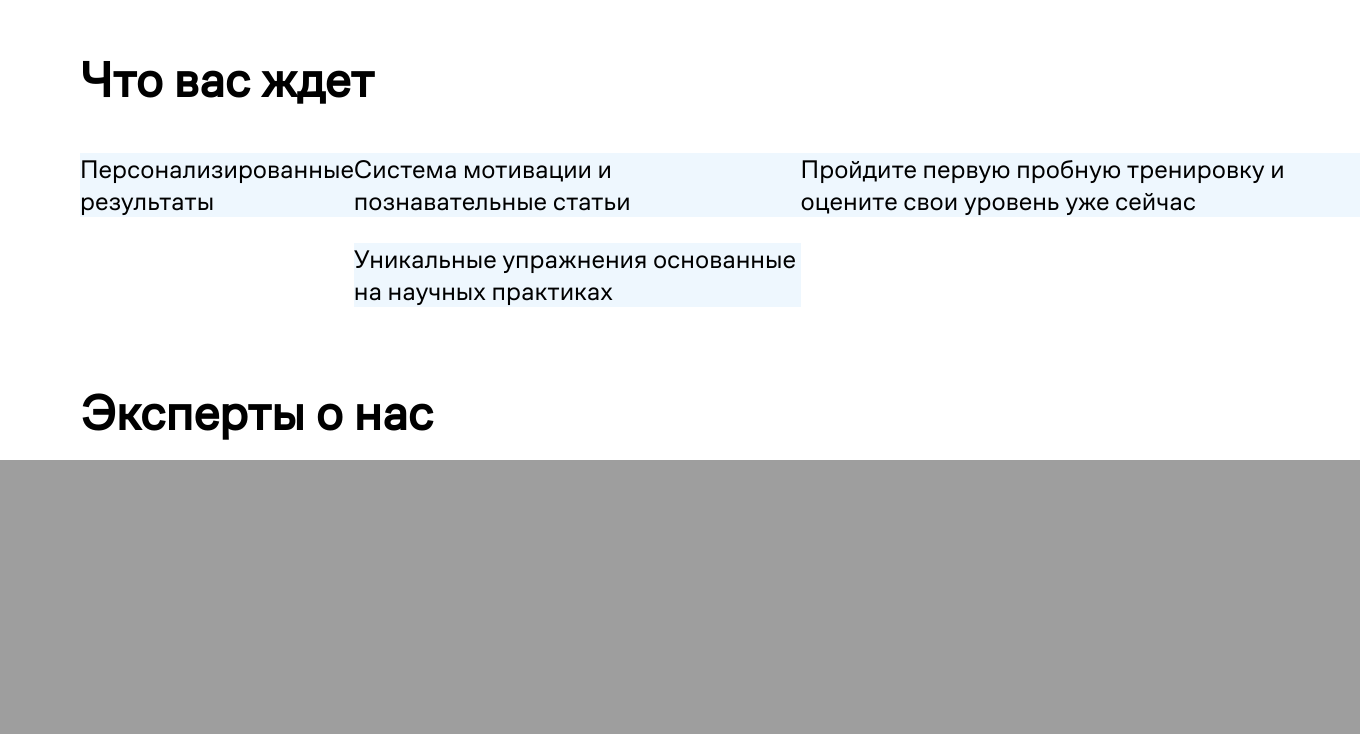
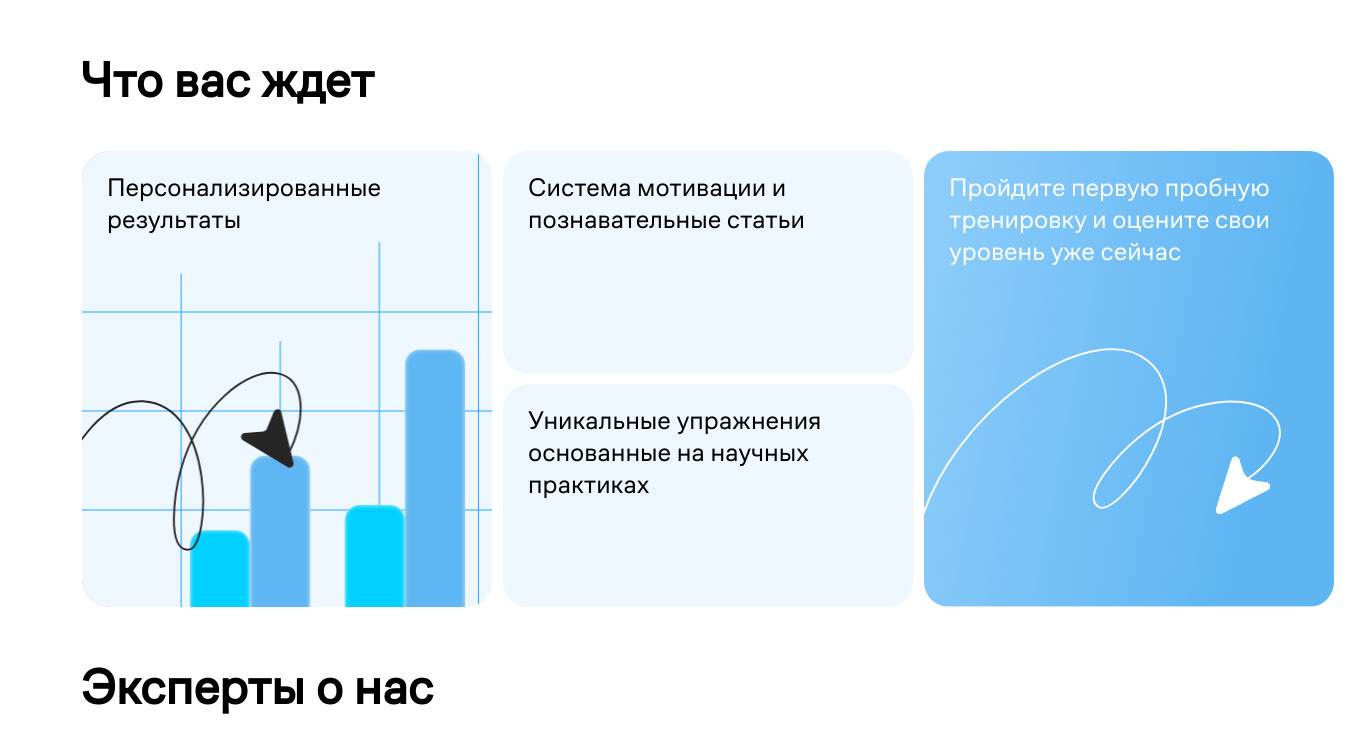
Before and after one commit to t0sssik/memory-project, a Django app: page / in a window 1360 px wide. Shown: the part 791-1525 px from the top of the page. Before the commit the page ends 1251 px from the top, so only its background shows below. Run offline with Django 5.2, Linux system fonts and the light colour scheme; some web fonts are replaced.

Commit message:
Expectations block added

```diff
--- a/Main/static/styles/home.css
+++ b/Main/static/styles/home.css
@@ -121,18 +121,54 @@ nav h2{
 
 .info p{
     font-size: 26px;
-    background: var(--background-block);
+    margin: 0;
+    padding: 20px 0 0 20px;
+
 }
 
 .info{
     display: flex;
     flex-direction: column;
+    padding: 0 104px 0 0;
+    user-select: none;
 }
 
 .blocks{
     display: flex;
-    margin: 0 0 0 10vh;
+    margin: 3vh 0 0 10vh;
+}
+
+.blocks div{
+    margin-left: 2px;
+    margin-right: 2px;
+    padding: 0 5px 0 5px;
+}
+
+.small-block{
+    background: var(--background-block);
+    min-height: 223px;
+    min-width: 400px;
+    border-radius: 25px;
+}
+
+.small-block:first-child{
+    margin-bottom: 10px;
 }
 
 .huge-block{
+    border-radius: 25px;
+    background-repeat: no-repeat;
+    background-size: cover;
+    min-height: 442px;
+    min-width: 400px;
+    max-width: 400px;
 }
+
+.huge-block:first-child{
+    background-image: url('../images/block-svg.svg');
+}
+
+.huge-block:last-child{
+    background-image: url('../images/block-2-svg.svg');
+    color: var(--font-color-hero);
+}
```
Also changed, not shown: Main/static/images/background-svg.svg (added), Main/static/images/block-2-svg.svg (added), Main/static/images/block-svg.svg (added).
